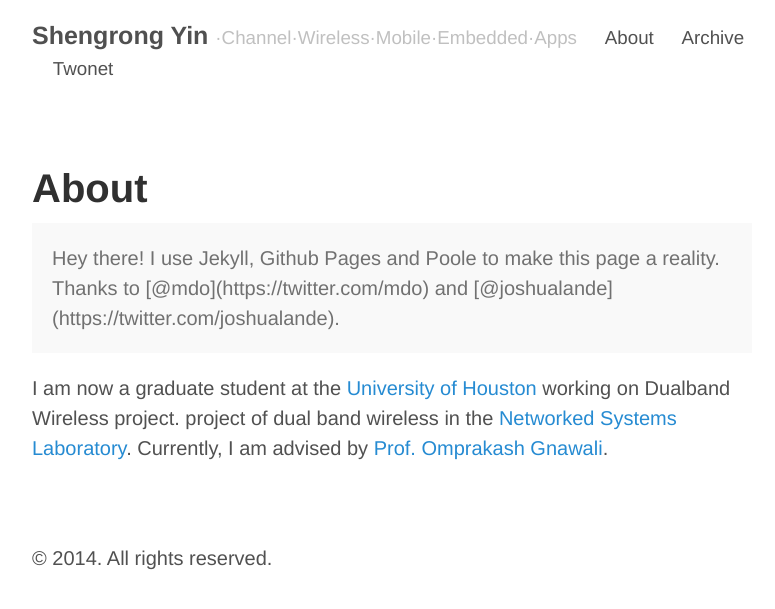
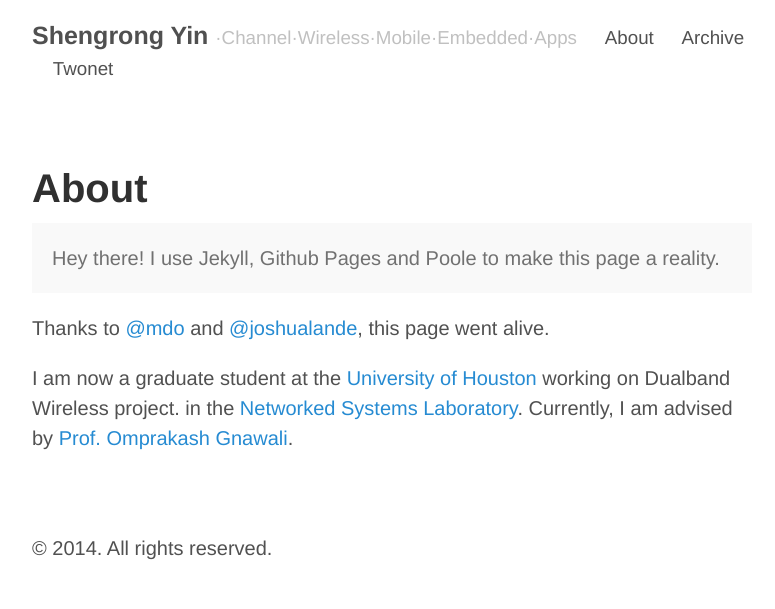
Before and after one commit to syin2/yinshengrong.github.io, a Jekyll site: the page built from about.md, in a window 1280 px wide. Shown: the top 609 px of the page, without its empty margins (248-1023 px from the left). Built offline with Jekyll 4.4.1, drawn with Linux system fonts in a browser that asks for light colours; Markdown is read by kramdown in place of the engine named in the settings.

Commit message:
about file changed again

```diff
--- a/about.md
+++ b/about.md
@@ -4,7 +4,9 @@ title: About
 ---
 
 <p class="message">
-  Hey there! I use Jekyll, Github Pages and Poole to make this page a reality. Thanks to [@mdo](https://twitter.com/mdo) and [@joshualande](https://twitter.com/joshualande).
+  Hey there! I use Jekyll, Github Pages and Poole to make this page a reality.
 </p>
 
-I am now a graduate student at the [University of Houston](http://www.uh.edu) working on Dualband Wireless project. project of dual band wireless in the [Networked Systems Laboratory](http://nsl.cs.uh.edu). Currently, I am advised by [Prof. Omprakash Gnawali](http://www2.cs.uh.edu/~gnawali).
+Thanks to [@mdo](https://twitter.com/mdo) and [@joshualande](https://twitter.com/joshualande), this page went alive.
+
+I am now a graduate student at the [University of Houston](http://www.uh.edu) working on Dualband Wireless project. in the [Networked Systems Laboratory](http://nsl.cs.uh.edu). Currently, I am advised by [Prof. Omprakash Gnawali](http://www2.cs.uh.edu/~gnawali).
```
